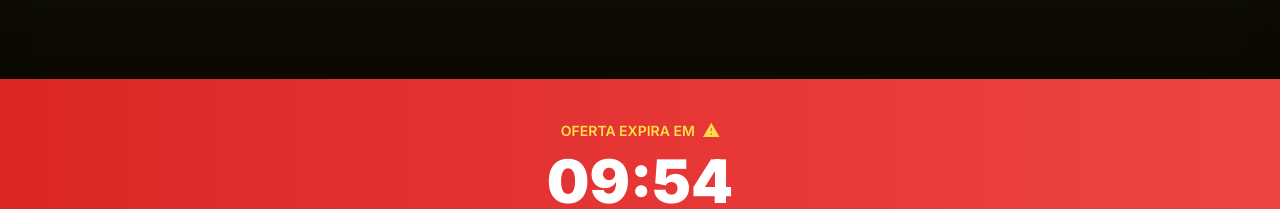
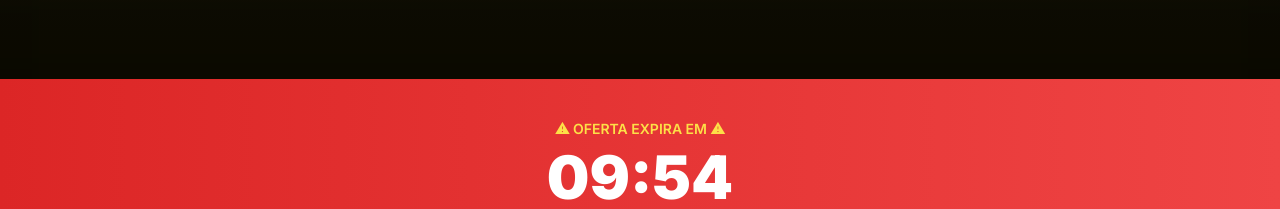
Before and after one commit to superestimado46/meu-site, a React (Vite) app: page / in a window 1280 px wide. Shown: the part 3748-3957 px from the top of the page. Built offline with nearby package versions, Linux system fonts and the light colour scheme.

Commit message:
OfferTimer.tsx

```diff
--- a/components/OfferTimer.tsx
+++ b/components/OfferTimer.tsx
@@ -25,8 +25,7 @@ const OfferTimer: React.FC = () => {
 
       {/* Título */}
       <p className="text-yellow-300 font-semibold text-sm flex items-center justify-center gap-2">
-        OFERTA EXPIRA EM
-        <span className="text-yellow-300 text-base">⚠</span>
+        ⚠ OFERTA EXPIRA EM ⚠
       </p>
 
       {/* Timer */}
```
